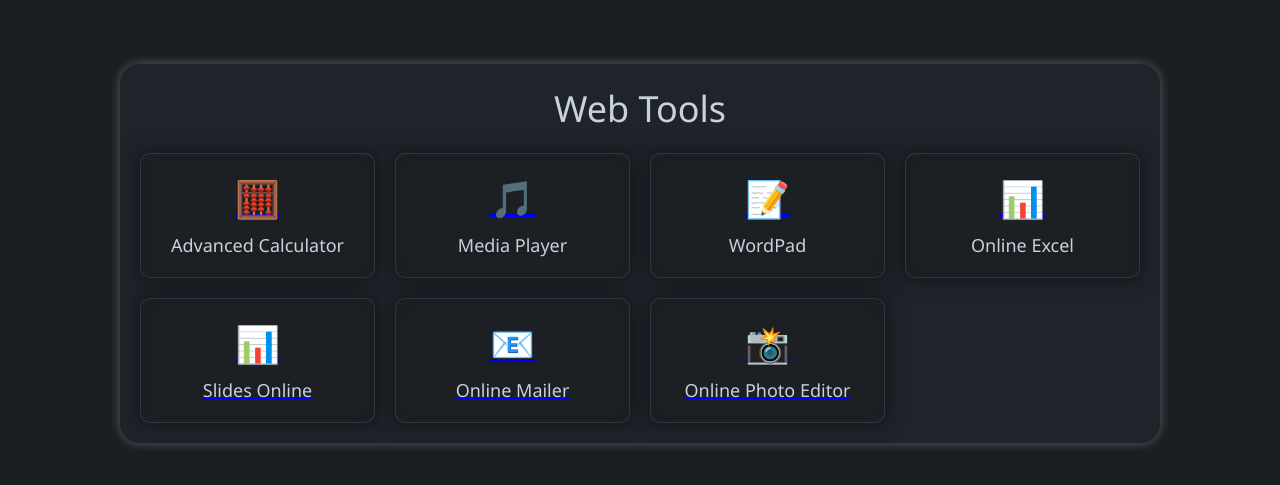
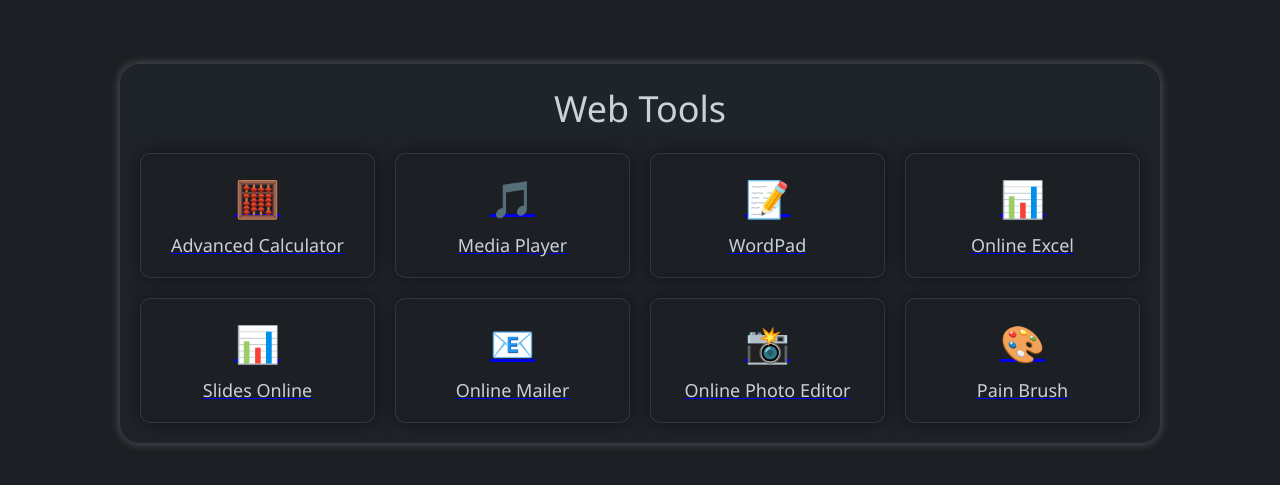
Before and after one commit to RepublicOfLinux/WebToolSuite, a plain HTML site: page index.html in a window 1280 px wide. Shown: the part 147-632 px from the top of the page. Drawn offline with Linux system fonts and the light colour scheme.

Commit message:
Update index.html

```diff
--- a/index.html
+++ b/index.html
@@ -128,6 +128,10 @@
                 <span class="emoji">📸</span>
                 <span>Online Photo Editor</span>
             </a>
+            <a href="PainBrush.html" class="tool">
+                <span class="emoji">🎨</span>
+                <span>Pain Brush</span>
+            </a>
         </div>
     </div>
 </body>
```
